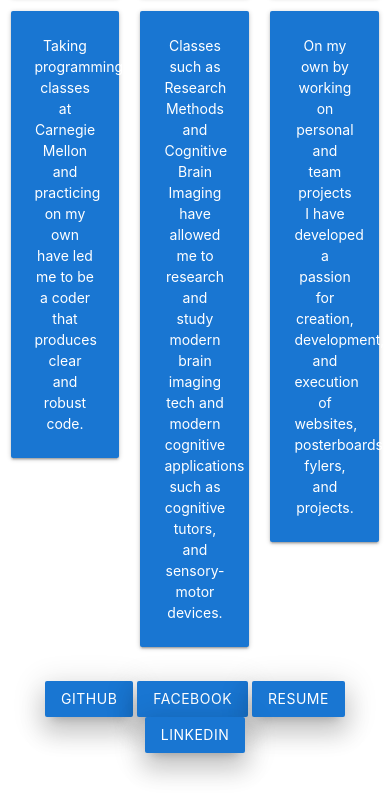
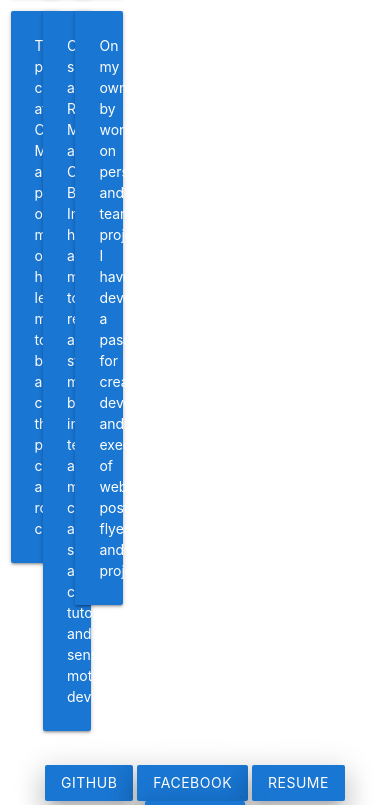
Before and after one commit to ejcollazo/wdw, a plain HTML site: page index.html in a window 390 px wide. Shown: the part 658-1463 px from the top of the page. Drawn offline with nearby package versions, Linux system fonts and the light colour scheme.

Commit message:
mobile columns

```diff
--- a/index.html
+++ b/index.html
@@ -31,7 +31,7 @@
 
       <div class="row">
 
-      <div class="col s4 l4">
+      <div class="col s1 l4 l4">
               <div class="center promo promo-example">
                 <i id="text" class=" z-depth-1 blue darken-2 fa fa-code fa-3x card-panel"></i>
                 <h4 id="text" class=" z-depth-1 blue darken-2 promo-caption card-panel">Programming</h4>
@@ -39,7 +39,7 @@
             </div>
       </div>
 
-      <div class="col s4 l4 ">
+      <div class="col s1 l4 l4 ">
               <div class="center promo promo-example ">
                 <i id="text" class="z-depth-1 blue darken-2 fa fa-search fa-3x card-panel"></i>
                 <h4 id="text" class="z-depth-1 blue darken-2 promo-caption card-panel">Research</h4>
@@ -47,24 +47,13 @@
             </div>
       </div>
 
-      <div class="col s4 l4">
+      <div class="col s1 l4 l4">
               <div class="center promo promo-example">
                 <i id="text" class="z-depth-1 blue darken-2 fa fa-pencil fa-3x card-panel"></i>
                 <h4 id="text" class="z-depth-1 blue darken-2 promo-caption card-panel">Design</h4>
-                <p id="text" class=" z-depth-1 blue darken-2 card-panel light center">On my own by working on personal and team projects I have developed a passion for creation, development, and execution of websites, posterboards, fylers, and projects.</p>
+                <p id="text" class=" z-depth-1 blue darken-2 card-panel light center">On my own by working on personal and team projects I have developed a passion for creation, development, and execution of websites, posterboards, flyers, and projects.</p>
             </div>
       </div>
-
-
-
-
-
-
-      <div class="col s4"> </div>
-      <div class="col s4"> </div>
-
-
-
 
       </div>
 
```
